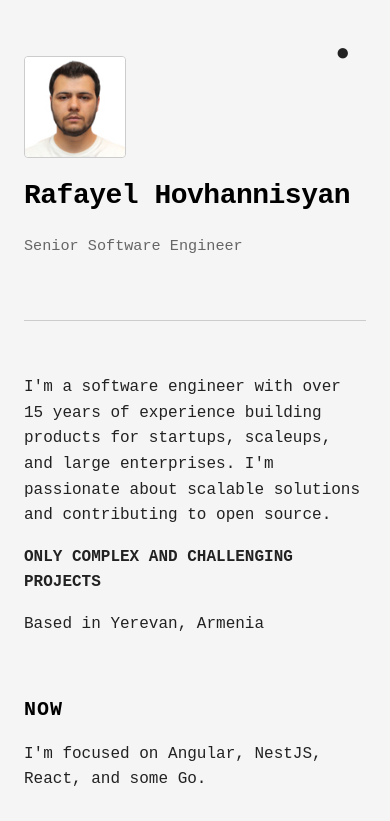
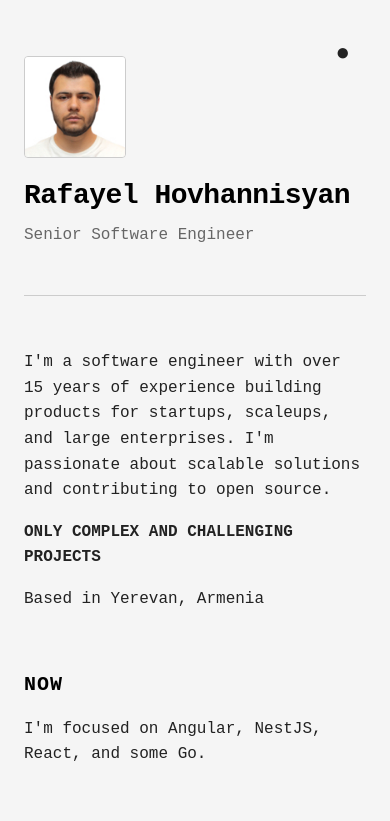
Before and after one commit to hosembafer/hosembafer.github.io, a plain HTML site: page index.html in a window 390 px wide. Shown: the top 821 px of the page. Drawn offline with Linux system fonts and the light colour scheme.

Commit message:
Update index.html

```diff
--- a/index.html
+++ b/index.html
@@ -106,7 +106,7 @@
         header {
             padding: 2rem 0 1.5rem;
             display: flex;
-            align-items: center;
+            align-items: end;
             gap: 2rem;
         }
 
@@ -133,6 +133,7 @@
             font-size: 1rem;
             color: var(--text-muted);
             font-weight: 400;
+            margin: 0;
         }
 
         main {
@@ -233,10 +234,6 @@
             h1 {
                 font-size: 1.75rem;
             }
-
-            .subtitle {
-                font-size: 0.95rem;
-            }
         }
     </style>
 </head>
```
